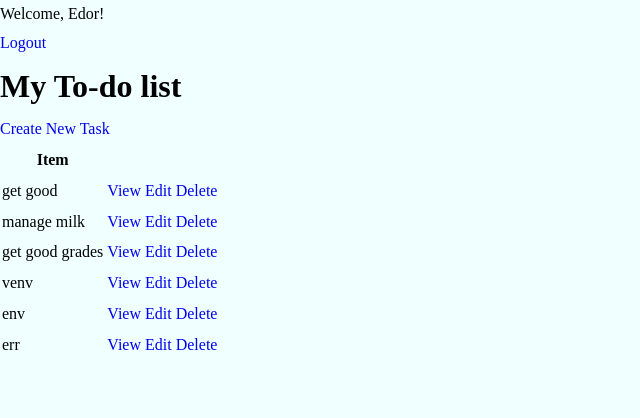
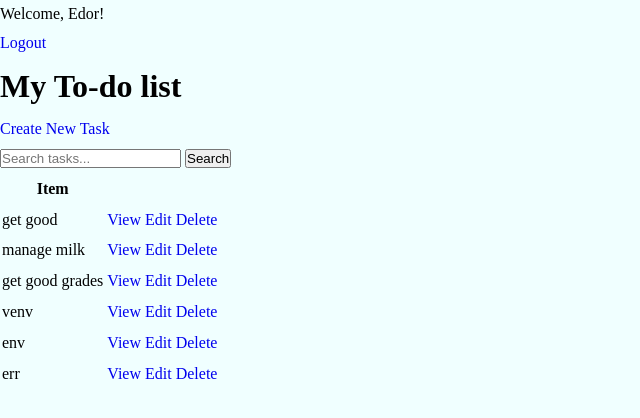
Before and after one commit to edortie03/To_Do_Project, a Django app: page /dashboard/ in a window 1280 px wide. Shown: the top 418 px of the page, without its empty margins (0-640 px from the left). Run offline with Django 5.2, Linux system fonts and the light colour scheme; a user stored in the database is signed in; data comes from the database, SQL or seed files in the repository; both versions use the stored data as it was after the commit.

Commit message:
Added search functionality

```diff
--- a/To_Do_Project/ToDo/views.py
+++ b/To_Do_Project/ToDo/views.py
@@ -56,6 +56,9 @@ class TaskList(LoginRequiredMixin, ListView):
     template_name = 'dashboard.html'
 
     def get_queryset(self):
+        search_input = self.request.GET.get('search') or ''
+        if search_input:
+            return Task.objects.filter(user=self.request.user, title__icontains=search_input)
         return Task.objects.filter(user=self.request.user)
 
 # This is a description logic which handles details of a particular task
--- a/To_Do_Project/templates/dashboard.html
+++ b/To_Do_Project/templates/dashboard.html
@@ -12,6 +12,11 @@
     <p><a href="{% url 'logout' %}"> Logout </a></p>
     <h1>My To-do list</h1>
     <a><a href="{% url 'task_create' %}"> Create New Task </a>
+
+    <form method = "GET">
+      <input type="text" name="search" placeholder="Search tasks..." value="{{ request.GET.search }}">
+      <button type="submit">Search</button>
+    </form>
     <table>
       <tr>
         <th>Item</th>
```
Also changed, not shown: To_Do_Project/db.sqlite3.
